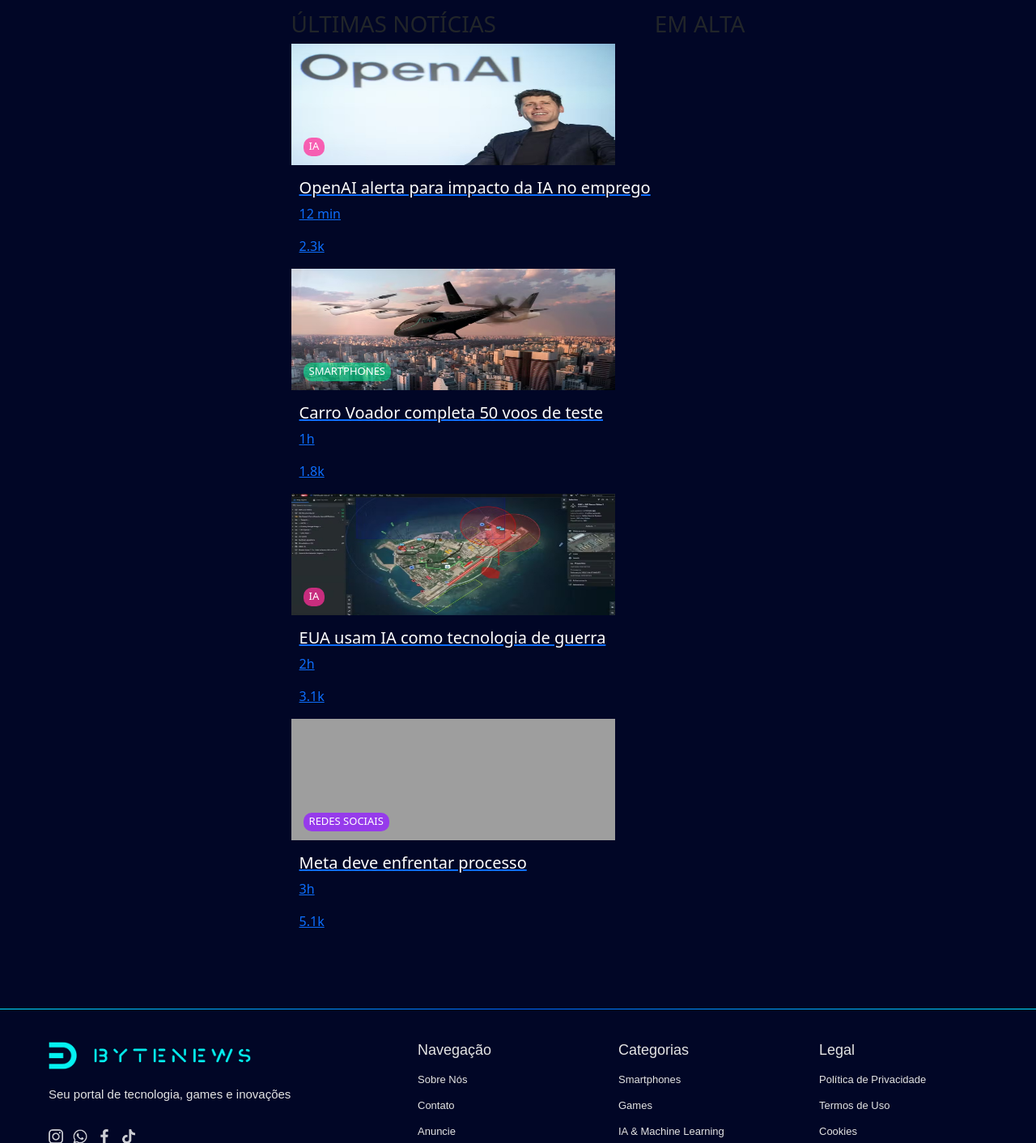
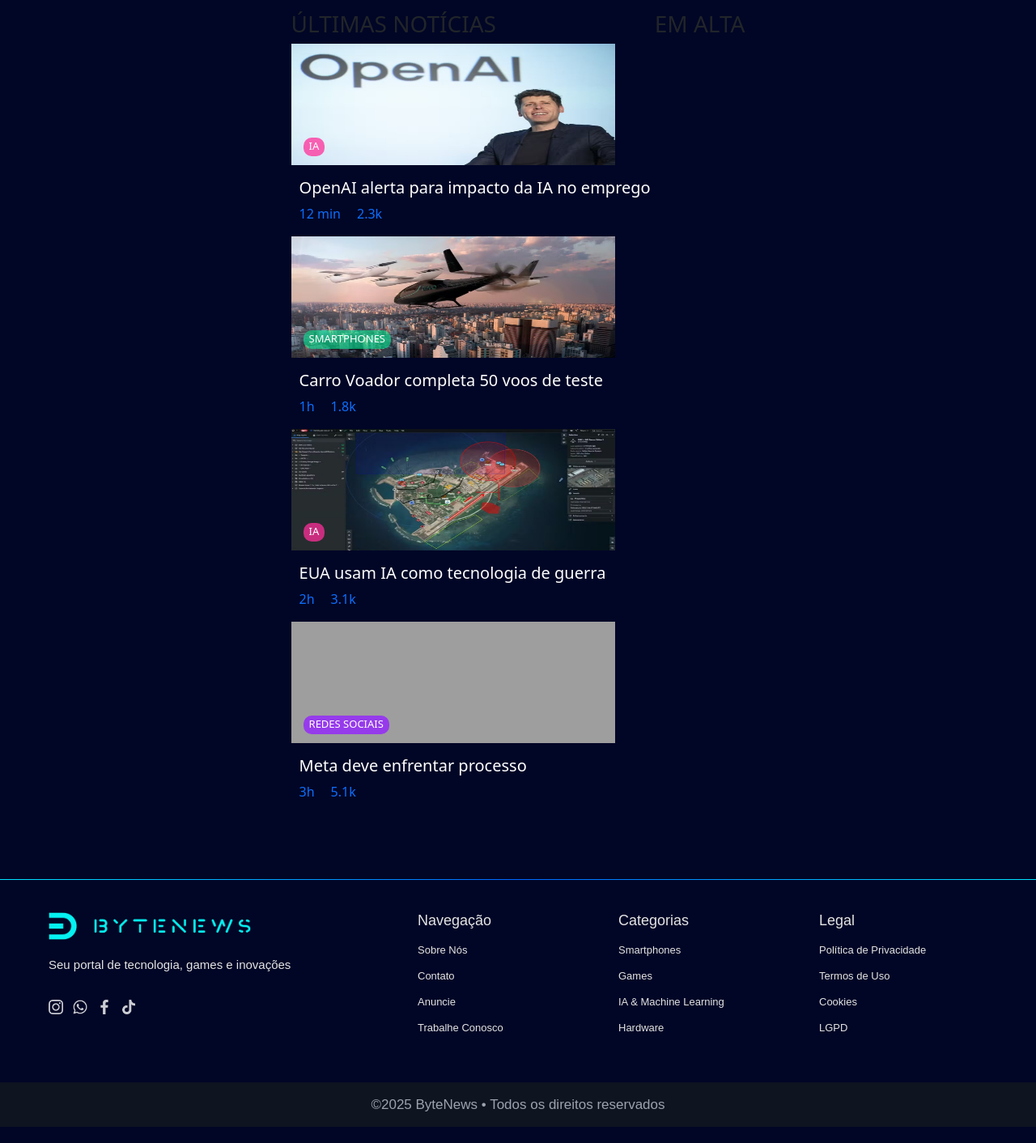
Before and after one commit to lucasreisouza/ByteNews-2.0, a PHP site: page / in a window 1280 px wide. Shown: the part 869-2281 px from the top of the page at 81% size. Run offline with PHP 8.4, Linux system fonts and the light colour scheme; grey boxes are pictures that could not be loaded.

Commit message:
Style main
tirei o sublinhado dos links dentro das tags a e fiz o horário e as visualizações do card ficarem um do lado do outro.

```diff
--- a/src/styles/style.css
+++ b/src/styles/style.css
@@ -315,13 +315,18 @@ main .container .carousel-main {
     justify-content: center;
 }
 
-.news-lower .news-latest {
-
+.news-lower .news-latest a {
+    text-decoration: none;
 }
 
 .news-latest_image img {
     width: 400px;
     height: 150px;
+}
+
+.news-card_description{
+    gap: 20px;
+    display: flex;
 }
 
 /* Etiquetas */
```
